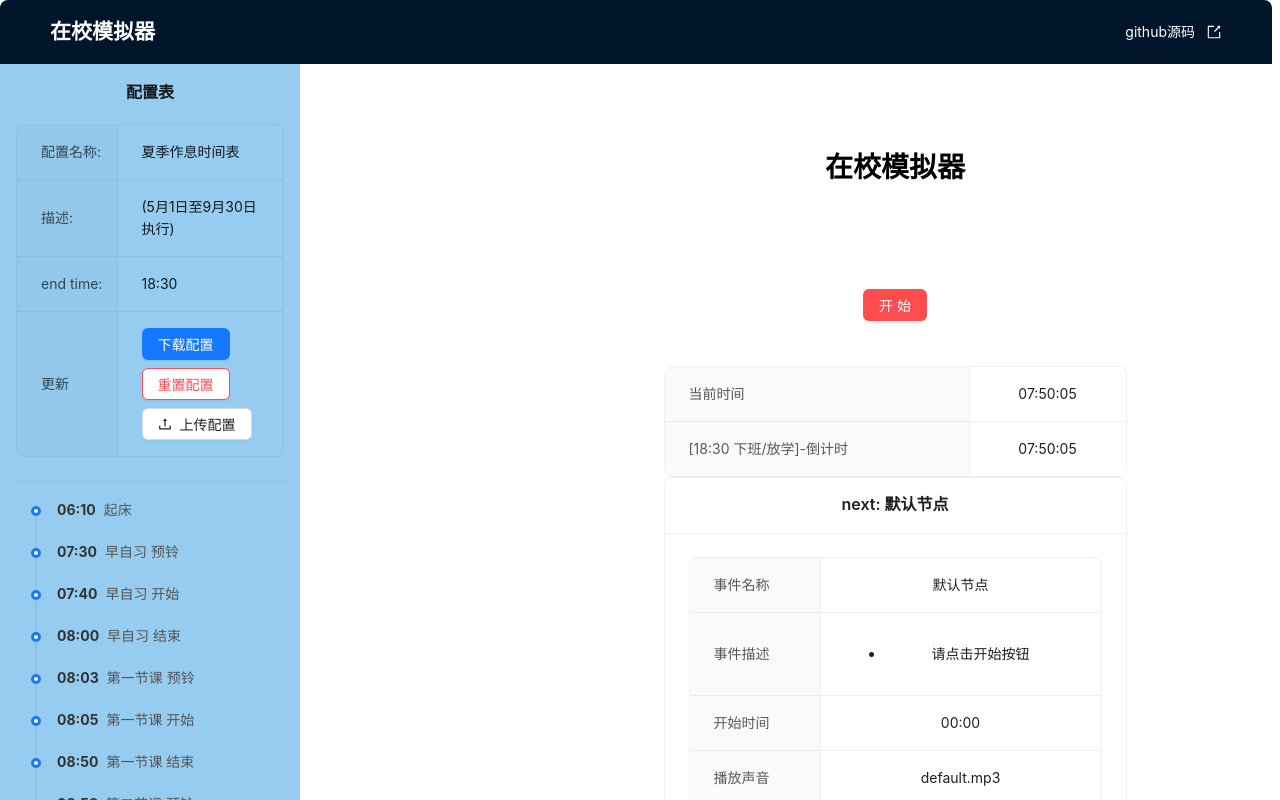
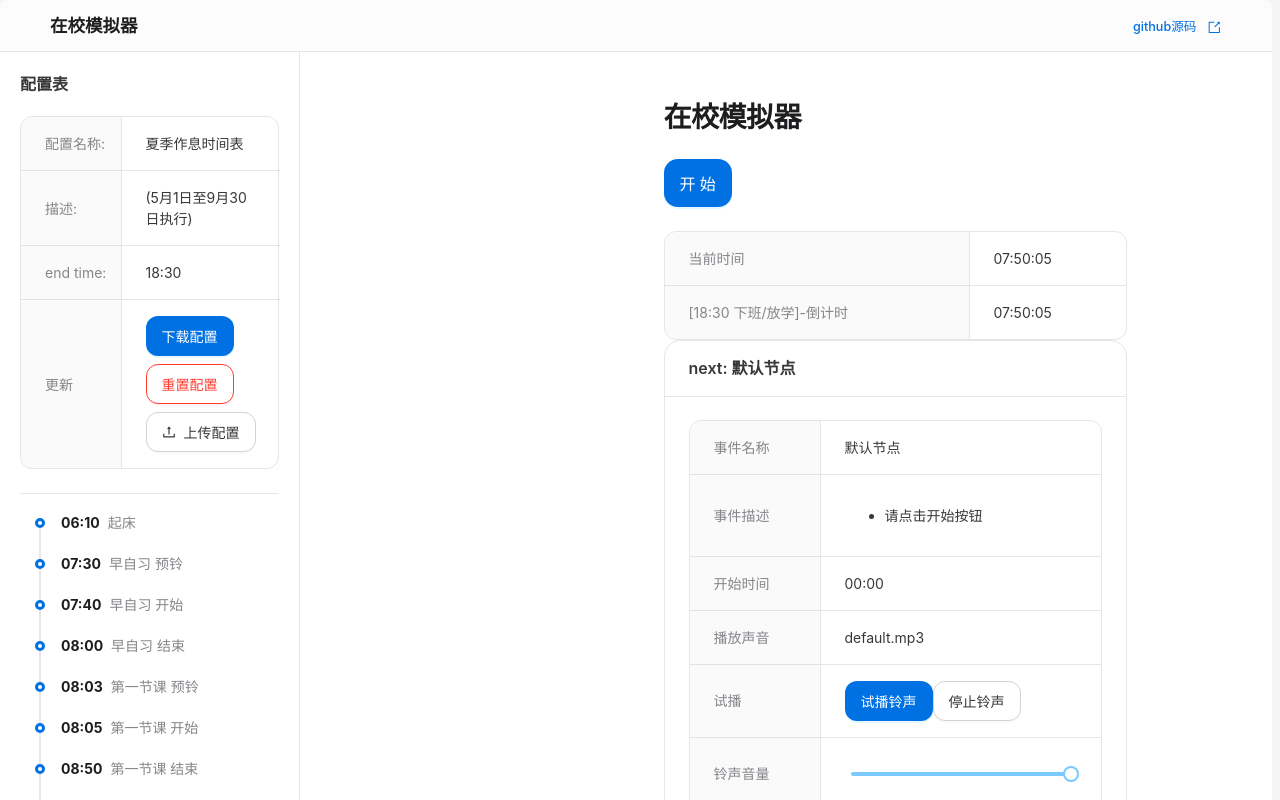
Before and after one commit to Keyboard-Society/school-broadcast-simulator, a React (Create React App) app: page / in a window 1280 px wide. Shown: the top 800 px of the page. Built offline with nearby package versions, Linux system fonts and the light colour scheme.

Commit message:
feat: update ui by ai

```diff
--- a/public/index.html
+++ b/public/index.html
@@ -4,10 +4,10 @@
     <meta charset="utf-8" />
     <link rel="icon" href="%PUBLIC_URL%/favicon.ico" />
     <meta name="viewport" content="width=device-width, initial-scale=1" />
-    <meta name="theme-color" content="#000000" />
+    <meta name="theme-color" content="#f5f5f7" />
     <meta
       name="description"
-      content="Web site created using create-react-app"
+      content="在校模拟器 - 校园作息铃声模拟器，按预设时间表自动播放铃声"
     />
     <link rel="apple-touch-icon" href="%PUBLIC_URL%/logo192.png" />
     <!--
@@ -24,7 +24,7 @@
       work correctly both with client-side routing and a non-root public URL.
       Learn how to configure a non-root public URL by running `npm run build`.
     -->
-    <title>React App</title>
+    <title>在校模拟器</title>
   </head>
   <body>
     <noscript>You need to enable JavaScript to run this app.</noscript>
--- a/src/App.css
+++ b/src/App.css
@@ -1,93 +1,27 @@
-.App {
-  text-align: center;
-}
-
-.App-logo {
-  height: 40vmin;
-  pointer-events: none;
-}
-
-@media (prefers-reduced-motion: no-preference) {
-  .App-logo {
-    animation: App-logo-spin infinite 20s linear;
-  }
-}
-
-.App-header {
-  background-color: #282c34;
-  min-height: 100vh;
-  display: flex;
-  flex-direction: column;
-  align-items: center;
-  justify-content: center;
-  font-size: calc(10px + 2vmin);
-  color: white;
-}
-
-.App-link {
-  color: #61dafb;
-}
-
-@keyframes App-logo-spin {
-  from {
-    transform: rotate(0deg);
-  }
-  to {
-    transform: rotate(360deg);
-  }
-}
-
-/* App.css */
-.headerStyle {
-  text-align: center;
-  color: #fff;
-  height: 64px;
-  padding-inline: 48px;
-  line-height: 64px;
-  background-color: #54ace7;
-}
-
-.contentStyle {
-  text-align: center;
-  min-height: 120px;
-  line-height: 120px;
-  color: hwb(0 0% 100%);
-  background-color: hsl(0, 0%, 100%);
-}
-
-.siderStyle {
-  text-align: center;
-  background-color: #96ccf0 !important;
-  padding: 40px;
-}
-
-.footerStyle {
-  text-align: center;
-  color: #ffffff;
-  background-color: #54ace7;
-}
-
+/* App.css — Layout styles */
 .layoutStyle {
   border-radius: 8px;
   overflow: hidden;
   width: calc(100% - 8px);
   max-width: calc(100% - 8px);
-}
-
-.layoutStyle {
   min-height: 100vh;
 }
 
 .headerStyle {
-  background-color: #001529;
-  color: white;
+  background: rgba(255, 255, 255, 0.72);
+  backdrop-filter: saturate(180%) blur(20px);
+  -webkit-backdrop-filter: saturate(180%) blur(20px);
+  color: #1d1d1f;
+  height: 52px;
   padding: 0 50px;
-  line-height: 64px;
+  line-height: 52px;
+  border-bottom: 1px solid #e5e5ea;
 }
 
 .siderStyle {
-  background-color: #f0f2f5;
-  padding: 16px;
+  background-color: #ffffff;
+  padding: 20px;
+  border-right: 1px solid #e5e5ea;
 }
 
 .contentStyle {
@@ -97,7 +31,8 @@
 }
 
 .footerStyle {
-  background-color: #001529;
+  background-color: #f5f5f7;
   text-align: center;
-  color: #999;
+  color: #86868b;
+  border-top: 1px solid #e5e5ea;
 }
--- a/src/Component/Countdown.tsx
+++ b/src/Component/Countdown.tsx
@@ -34,8 +34,8 @@ export interface CountdownProps {
 }
 
 const twoColors: ProgressProps["strokeColor"] = {
-  "0%": "#108ee9",
-  "100%": "#87d068",
+  "0%": "#0071E3",
+  "100%": "#34C759",
 };
 
 const RandomStr = "Random(随机音乐)";
--- a/src/Component/Footer.tsx
+++ b/src/Component/Footer.tsx
@@ -13,7 +13,7 @@ const FooterComponent: React.FC = () => {
         {/* 左侧: Author */}
         <Col style={{ textAlign: "left" }}>
           <div style={{ marginBottom: "4px" }}>
-            <Text strong style={{ color: "white" }}>
+            <Text strong style={{ color: "#86868b" }}>
               Author
             </Text>
           </div>
@@ -21,7 +21,7 @@ const FooterComponent: React.FC = () => {
             href="https://github.com/AngusWG"
             target="_blank"
             rel="noopener noreferrer"
-            style={{ color: "white" }}
+            style={{ color: "#0071E3" }}
           >
             AngusWG (GitHub){" "}
             <ExportOutlined style={{ fontSize: "0.8em", marginLeft: "2px" }} />
@@ -30,7 +30,7 @@ const FooterComponent: React.FC = () => {
 
         {/* 中间: Copyright */}
         <Col>
-          <Text style={{ fontSize: "0.9em", color: "white" }}>
+          <Text style={{ fontSize: "0.9em", color: "#86868b" }}>
             Copyright © 2025 School Simulator
             <br />
             MIT License
@@ -40,7 +40,7 @@ const FooterComponent: React.FC = () => {
         {/* 右侧: Support Links */}
         <Col style={{ textAlign: "right" }}>
           <div style={{ marginBottom: "4px" }}>
-            <Text strong style={{ color: "white" }}>
+            <Text strong style={{ color: "#86868b" }}>
               Support by
             </Text>
           </div>
@@ -50,7 +50,7 @@ const FooterComponent: React.FC = () => {
               href="https://ant-design.antgroup.com/index-cn"
               target="_blank"
               rel="noopener noreferrer"
-              style={{ color: "white" }}
+              style={{ color: "#0071E3" }}
             >
               Ant Design{" "}
               <ExportOutlined
@@ -62,7 +62,7 @@ const FooterComponent: React.FC = () => {
               href="https://zh-hans.react.dev/"
               target="_blank"
               rel="noopener noreferrer"
-              style={{ color: "white" }}
+              style={{ color: "#0071E3" }}
             >
               react{" "}
               <ExportOutlined
--- a/src/Component/Header.tsx
+++ b/src/Component/Header.tsx
@@ -12,10 +12,10 @@ const HeaderComponent: React.FC = () => {
         <Col flex="auto">
           <div
             style={{
-              fontSize: "1.5em",
-              fontWeight: "bold",
+              fontSize: "1.25em",
+              fontWeight: 600,
               textAlign: "left",
-              color: "white",
+              color: "#1d1d1f",
             }}
           >
             在校模拟器
@@ -28,9 +28,9 @@ const HeaderComponent: React.FC = () => {
             href="https://github.com/Keyboard-Society/school-broadcast-simulator"
             target="_blank"
             style={{
-              color: "white",
+              color: "#0071E3",
               padding: 0,
-              fontSize: "1em",
+              fontSize: "0.9em",
             }}
           >
             github源码
--- a/src/Component/MainContent.tsx
+++ b/src/Component/MainContent.tsx
@@ -37,7 +37,17 @@ const MainContent: React.FC<MainContentProps> = ({
     <Row justify="center">
       <Col span={6}></Col>
       <Col span={12} style={{ maxWidth: "1200px" }}>
-        <h1>在校模拟器</h1>
+        <h1
+          style={{
+            fontSize: "28px",
+            fontWeight: 600,
+            letterSpacing: "-0.5px",
+            color: "#1d1d1f",
+            marginBottom: "24px",
+          }}
+        >
+          在校模拟器
+        </h1>
         <SoundPlayer
           ref={soundPlayerRef}
           audioSrc="default.mp3"
@@ -47,8 +57,9 @@ const MainContent: React.FC<MainContentProps> = ({
         <Button
           ref={startButtonRef}
           type="primary"
-          danger
+          size="large"
           onClick={startSystem}
+          style={{ marginBottom: "24px" }}
         >
           开始
         </Button>
--- a/src/Component/Timeline.tsx
+++ b/src/Component/Timeline.tsx
@@ -43,7 +43,7 @@ const TimelineComponent: React.FC<TimelineComponentProps> = ({
       const timeSpan = (
         <span
           style={{
-            color: isPast ? "#999" : "#333",
+            color: isPast ? "#aeaeb2" : "#1d1d1f",
             marginRight: "8px",
             fontWeight: "bold",
           }}
@@ -53,7 +53,7 @@ const TimelineComponent: React.FC<TimelineComponentProps> = ({
       );
 
       const nameSpan = (
-        <span style={{ color: isPast ? "#999" : "#555" }}>{i.name}</span>
+        <span style={{ color: isPast ? "#aeaeb2" : "#86868b" }}>{i.name}</span>
       );
 
       item.children = (
--- a/src/index.css
+++ b/src/index.css
@@ -1,8 +1,8 @@
 body {
   margin: 0;
-  font-family: -apple-system, BlinkMacSystemFont, 'Segoe UI', 'Roboto', 'Oxygen',
-    'Ubuntu', 'Cantarell', 'Fira Sans', 'Droid Sans', 'Helvetica Neue',
-    sans-serif;
+  background-color: #f5f5f7;
+  font-family: -apple-system, BlinkMacSystemFont, 'SF Pro Display', 'SF Pro Text',
+    'Helvetica Neue', 'PingFang SC', 'Microsoft YaHei', sans-serif;
   -webkit-font-smoothing: antialiased;
   -moz-osx-font-smoothing: grayscale;
 }
--- a/src/index.tsx
+++ b/src/index.tsx
@@ -1,7 +1,9 @@
 import React from "react";
 import ReactDOM from "react-dom/client";
+import { ConfigProvider } from "antd";
 import "./index.css";
 import App from "./App";
+import appleTheme from "./theme";
 import reportWebVitals from "./reportWebVitals";
 
 const root = ReactDOM.createRoot(
@@ -9,7 +11,9 @@ const root = ReactDOM.createRoot(
 );
 root.render(
   <React.StrictMode>
-    <App />
+    <ConfigProvider theme={appleTheme}>
+      <App />
+    </ConfigProvider>
   </React.StrictMode>
 );
 
--- /dev/null
+++ b/src/theme.ts
@@ -0,0 +1,95 @@
+import type { ThemeConfig } from "antd";
+
+const appleTheme: ThemeConfig = {
+  token: {
+    // ── 主色 ──
+    colorPrimary: "#0071E3",
+    colorInfo: "#0071E3",
+    colorSuccess: "#34C759",
+    colorWarning: "#FF9500",
+    colorError: "#FF3B30",
+
+    // ── 中性色 ──
+    colorTextBase: "#1d1d1f",
+    colorTextSecondary: "#86868b",
+    colorTextDescription: "#aeaeb2",
+    colorBgBase: "#ffffff",
+    colorBgContainer: "#ffffff",
+    colorBgLayout: "#f5f5f7",
+    colorBgElevated: "#ffffff",
+    colorBorder: "#d2d2d7",
+    colorBorderSecondary: "#e5e5ea",
+
+    // ── 圆角 ──
+    borderRadius: 12,
+    borderRadiusLG: 16,
+    borderRadiusSM: 8,
+    borderRadiusXS: 6,
+
+    // ── 字号 ──
+    fontSize: 14,
+    fontSizeLG: 16,
+    fontSizeXL: 20,
+    fontSizeHeading1: 38,
+    fontSizeHeading2: 28,
+    fontSizeHeading3: 22,
+
+    // ── 行高 ──
+    lineHeight: 1.5,
+
+    // ── 阴影 ──
+    boxShadow:
+      "0 2px 8px rgba(0,0,0,0.06)",
+    boxShadowSecondary:
+      "0 4px 16px rgba(0,0,0,0.08)",
+
+    // ── 字体 ──
+    fontFamily: `-apple-system, BlinkMacSystemFont, "SF Pro Display", "SF Pro Text", "Helvetica Neue", "PingFang SC", "Microsoft YaHei", sans-serif`,
+
+    // ── 尺寸 ──
+    controlHeight: 40,
+    controlHeightLG: 48,
+    controlHeightSM: 32,
+    padding: 16,
+    paddingLG: 24,
+    paddingXS: 8,
+    margin: 16,
+    marginLG: 24,
+  },
+
+  components: {
+    Button: {
+      borderRadius: 12,
+      borderRadiusLG: 14,
+      controlHeight: 40,
+      controlHeightLG: 48,
+      fontWeight: 500,
+    },
+    Card: {
+      borderRadius: 16,
+      paddingLG: 24,
+    },
+    Descriptions: {
+      borderRadiusLG: 12,
+    },
+    Input: {
+      borderRadius: 10,
+      controlHeight: 40,
+    },
+    Select: {
+      borderRadius: 10,
+      controlHeight: 40,
+    },
+    Slider: {
+      controlHeight: 40,
+    },
+    Progress: {
+      colorSuccess: "#34C759",
+    },
+    Tag: {
+      borderRadiusSM: 8,
+    },
+  },
+};
+
+export default appleTheme;
```
Also changed, not shown: dev-logs/2026-06-19.md (added, +40 -0 lines), 6 other files (tests, documents, lock files or other folders).
